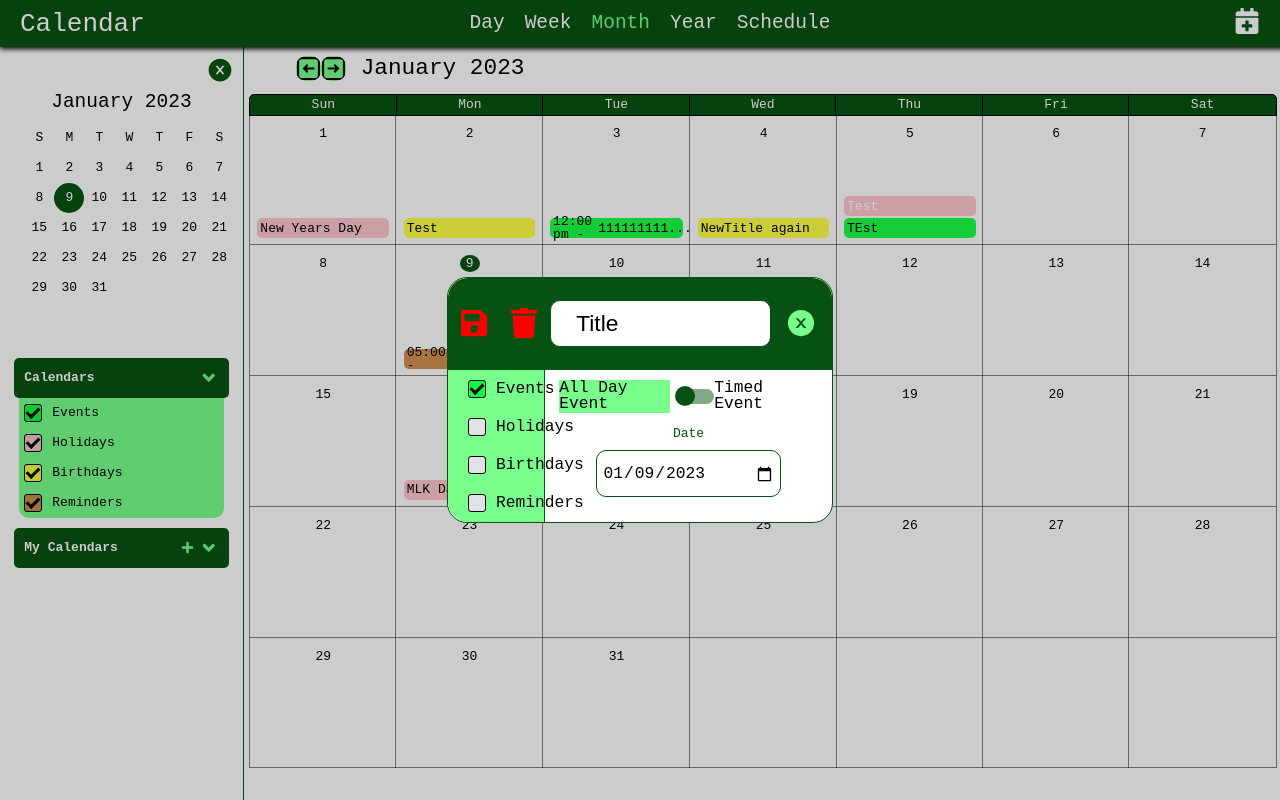
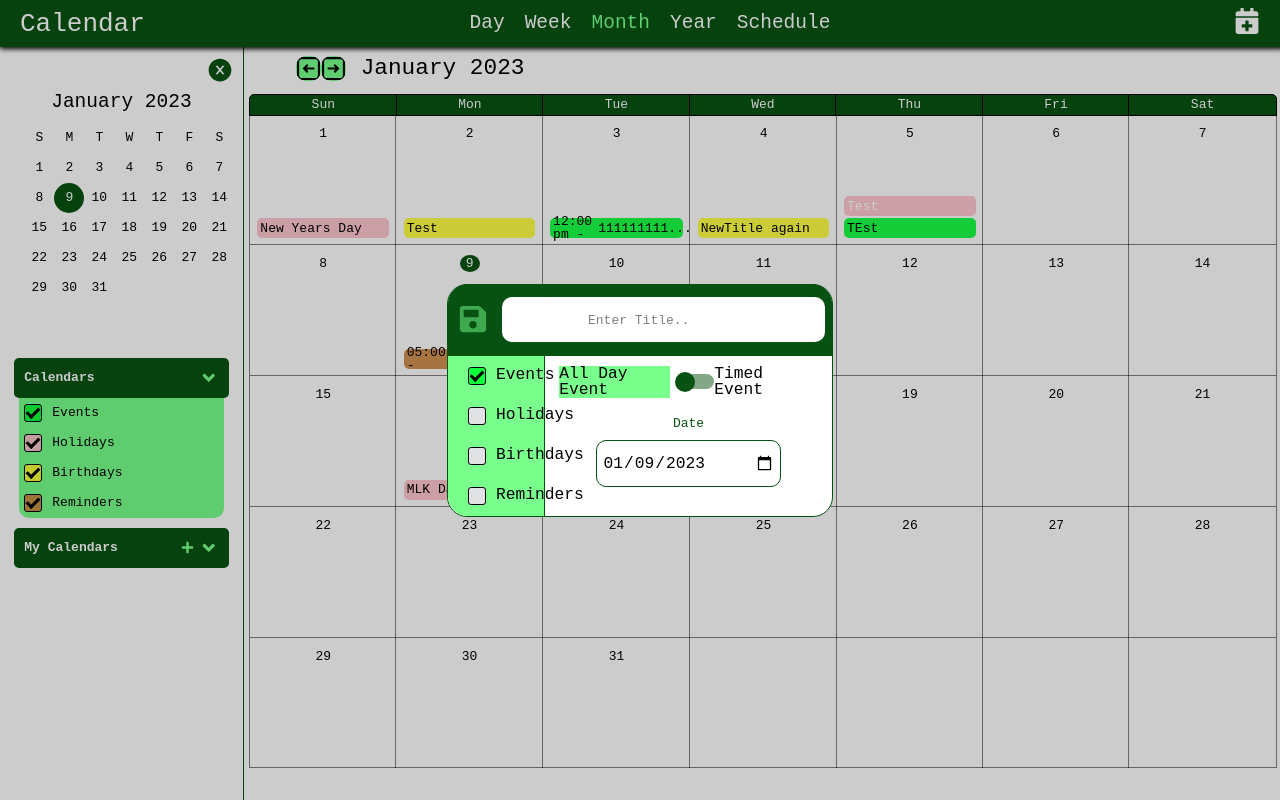
Before and after one commit to kraig-hebert/calendar, a React (Create React App) app: page / in a window 1280 px wide. Both pictures are taken after a click on the icon 1257 px from the left and 20 px from the top of the page. Built offline with nearby package versions, Linux system fonts and the light colour scheme; data requests are answered from the project's data file.

Commit message:
updated modal header stylings and input transitions

```diff
--- a/db.json
+++ b/db.json
@@ -62,7 +62,7 @@
       "filter": "Events",
       "color": "rgb(0,0,0)",
       "startTime": "2023-01-03T12:00:00.000Z",
-      "endTime": "2023-01-03T16:00:00.000Z",
+      "endTime": "2023-01-03T17:00:00.000Z",
       "allDay": false,
       "id": 20
     },
--- a/src/components/common/modals/eventModal/EventModal.jsx
+++ b/src/components/common/modals/eventModal/EventModal.jsx
@@ -167,7 +167,7 @@ const EventModal = () => {
 
   const classes = useStyles({
     modal: setModalAnimations(),
-    modalHeight: `${allCalendars.length * 38}px`,
+    modalHeight: `${allCalendars.length * 40}px`,
     dateInputs: setDateInputAnimations(),
   });
 
@@ -219,17 +219,19 @@ const EventModal = () => {
             <FaSave className={checkSavingAllowed()} onClick={handleSave} />
             <FaTrash className={checkDelete()} onClick={handleDelete} />
           </div>
+          <div className={classes.titleInputContainer}>
             <input
               type="text"
               name="title"
               id="title"
               value={inputValue}
-            placeholder="Title"
               className={classes.titleInput}
               onChange={(e) => {
                 setInputValue(e.target.value);
               }}
             />
+            <span className={classes.placeholder}>Enter Title..</span>
+          </div>
           <div className={classes.iconContainer}>
             <AiFillCloseCircle
               className={classes.iconActive}
--- a/src/components/common/modals/eventModal/styles.js
+++ b/src/components/common/modals/eventModal/styles.js
@@ -51,6 +51,7 @@ export const useStyles = createUseStyles((theme) => ({
     justifyContent: 'space-between',
     alignItems: 'center',
     width: '100%',
+    height: '50px',
     padding: '10px 0',
     backgroundColor: theme.primary.main,
     borderTopRightRadius: '20px',
@@ -84,23 +85,39 @@ export const useStyles = createUseStyles((theme) => ({
   },
   iconDisabled: {
     extend: 'iconBase',
-    color: 'red',
+    color: theme.secondary.halfAlpha,
     cursor: 'default',
+  },
+  titleInputContainer: {
+    position: 'relative',
+    display: 'flex',
+    justifyContent: 'center',
+    alignItems: 'center',
+    width: '60%',
   },
   titleInput: {
     height: '35px',
-    width: '60%',
     padding: '5px 15px',
-    border: '1px solid ' + theme.primary.main,
+    border: 'none',
     borderRadius: '10px',
     fontSize: '1.75rem',
     '&:active, &:focus': {
-      outline: 'none',
+      outline: '2px solid ' + theme.secondary.main,
+      '& + span': {
+        left: '100px',
+        color: theme.light.transparant,
+      },
     },
-    '&::placeholder': {
-      paddingLeft: '10px',
-      color: theme.dark.main,
-    },
+  },
+  placeholder: {
+    position: 'absolute',
+    left: '20px',
+    top: '50%',
+    transform: 'translateY(-50%)',
+    color: theme.dark.halfAlpha,
+    backgroundColor: 'theme.light.main',
+    padding: '0 20px',
+    transition: '.35s',
   },
   modelBody: (props) => ({
     display: 'flex',
--- a/src/themes/theme.js
+++ b/src/themes/theme.js
@@ -9,10 +9,12 @@ export const theme = {
   },
   dark: {
     main: 'rgb(0,0,0)',
+    threeQuarterAlpha: 'rgba(0,0,0,.75)',
     halfAlpha: 'rgba(0,0,0,.5)',
     quarterAlpha: 'rgba(0,0,0,.25)',
   },
   light: {
     main: 'rgb(255,255,255)',
+    transparant: 'rgba(255,255,255,0)',
   },
 };
```
Lines whose indentation alone changed are shown as unchanged.
